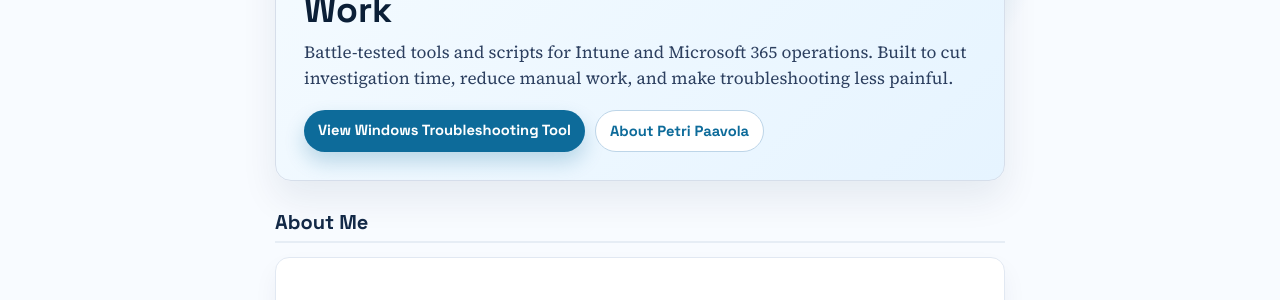
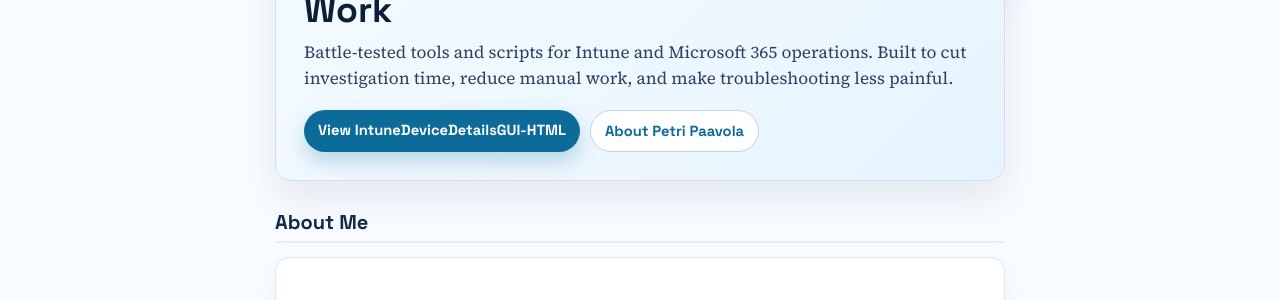
Before and after one commit to petripaavola/petripaavola.github.io, a Jekyll site: the page built from index.html, in a window 1280 px wide and 900 px high. Shown: the part 437-737 px from the top of the window. Built offline with Jekyll 4.4.1, drawn with Linux system fonts in a browser that asks for light colours; nearby versions of some CDN libraries; the list of posts is cut into pages by our own code; comment, search, counter and statistics services are not loaded; some of the changed lines change nothing that is shown.

```diff
--- a/_config.yml
+++ b/_config.yml
@@ -289,6 +289,12 @@
   - README.md
   - screenshot.png
   - docs/
+  - vendor/
+  - vendor/bundle/
+  - vendor/cache/
+  - vendor/gems/
+  - vendor/ruby/
+  - .bundle/
 
 plugins:
   - jekyll-paginate
--- a/index.html
+++ b/index.html
@@ -246,7 +246,7 @@
 			reduce manual work, and make troubleshooting less painful.
 		</p>
 		<div class="landing-actions">
-			<a class="landing-btn primary" href="https://github.com/petripaavola/Get-WindowsTroubleshootingReportCommunity">View Windows Troubleshooting Tool</a>
+			<a class="landing-btn primary" href="https://github.com/petripaavola/IntuneDeviceDetailsGUI">View IntuneDeviceDetailsGUI-HTML</a>
 			<a class="landing-btn secondary" href="/aboutme">About Petri Paavola</a>
 		</div>
 	</section>
```
